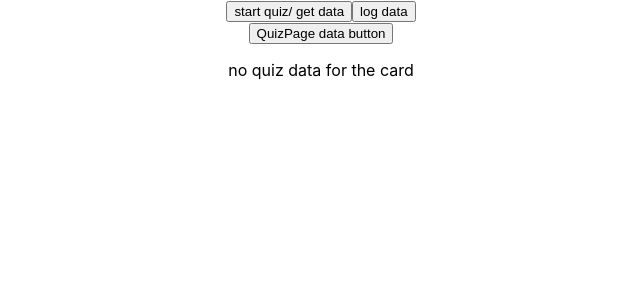
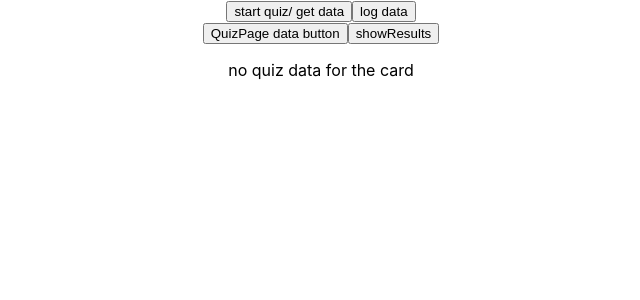
Before and after one commit to dariquewarren/triviaapp, a React (Create React App) app: page / in a window 1280 px wide. Shown: the top 300 px of the page, without its empty margins (319-959 px from the left). Built offline with nearby package versions, Linux system fonts and the light colour scheme.

Commit message:
started setting up results page and added it to quizpage

```diff
--- a/src/Components/QuizPage.js
+++ b/src/Components/QuizPage.js
@@ -1,10 +1,12 @@
 import React, { useState, useEffect} from 'react'
 import Button from 'react-bootstrap/Button'
 import QuestionCard from './QuestionCard'
+import ResultsPage from './ResultsPage'
+
 function QuizPage(props) {
 
     const [quizAnswers, setQuizAnswers] = useState([])
-
+    const [showResultsPage, toggleShowResultsPage] = useState(false)
 
     const handleQuizAnswers =(quizObject)=>{
 
@@ -33,6 +35,13 @@ function QuizPage(props) {
       }}
       >QuizPage data button</button>
 
+      <button
+      onClick={()=>{
+        toggleShowResultsPage(!showResultsPage)
+          console.log('results page toggled to', showResultsPage )
+      }}
+      >showResults{showResultsPage}</button>
+
       {
           (props.quiz)
            ?
@@ -46,6 +55,10 @@ function QuizPage(props) {
            <p>no quiz data for the card</p>
       }
 
+{
+  (showResultsPage) ? <ResultsPage quizResults={'quizresults array'}/> : <p></p>
+}
+
         </div>
     )
 }
--- /dev/null
+++ b/src/Components/ResultsPage.js
@@ -0,0 +1,11 @@
+import React from 'react'
+
+function ResultsPage() {
+    return (
+        <div>
+            results page
+        </div>
+    )
+}
+
+export default ResultsPage
```
